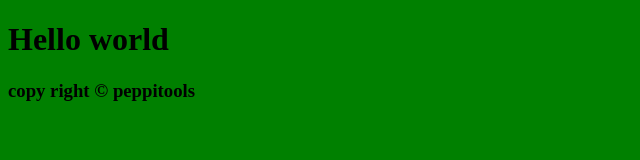
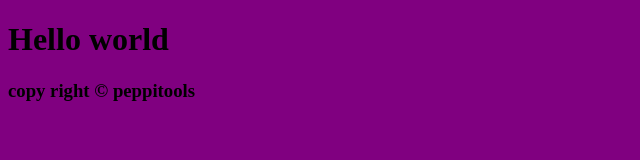
Before and after one commit to Ricky2903/newone, a plain HTML site: page index.html in a window 1280 px wide. Shown: the whole page, without its empty margins (0-640 px from the left). Drawn offline with Linux system fonts and the light colour scheme.

Commit message:
modified to pruple

```diff
--- a/index.html
+++ b/index.html
@@ -4,7 +4,7 @@
   <meta charset="UTF-8">
   <title>Document</title>
 </head>
-<body style="background:green">
+<body style="background:purple">
   <h1>Hello world</h1>
   <h3>copy right &copy; peppitools</h3>
 </body>
```
